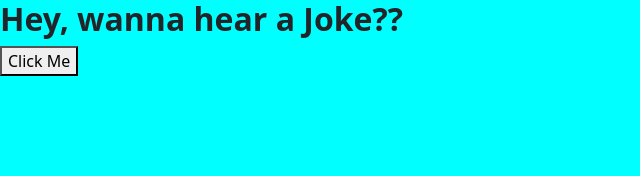
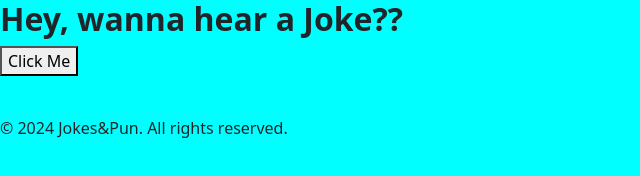
Before and after one commit to tushar-patle/JavascriptProjects, a plain HTML site: page index.html in a window 1280 px wide. Shown: the whole page, without its empty margins (0-640 px from the left). Drawn offline with nearby package versions, Linux system fonts and the light colour scheme.

Commit message:
Update index.html
Adding footer to the site

```diff
--- a/index.html
+++ b/index.html
@@ -18,11 +18,12 @@
 
 
   <script src="jokes.js"></script>
-  <script src="https://replit.com/public/js/replit-badge-v2.js" theme="dark" position="bottom-right"></script>
   <script src="https://cdn.jsdelivr.net/npm/bootstrap@5.3.2/dist/js/bootstrap.bundle.min.js"
     integrity="sha384-C6RzsynM9kWDrMNeT87bh95OGNyZPhcTNXj1NW7RuBCsyN/o0jlpcV8Qyq46cDfL"
     crossorigin="anonymous"></script>
-</body>
+  <footer>
+    <p>&copy; 2024 Jokes&Pun. All rights reserved.</p>
+  </footer>
 </body>
 
 </html>
```
